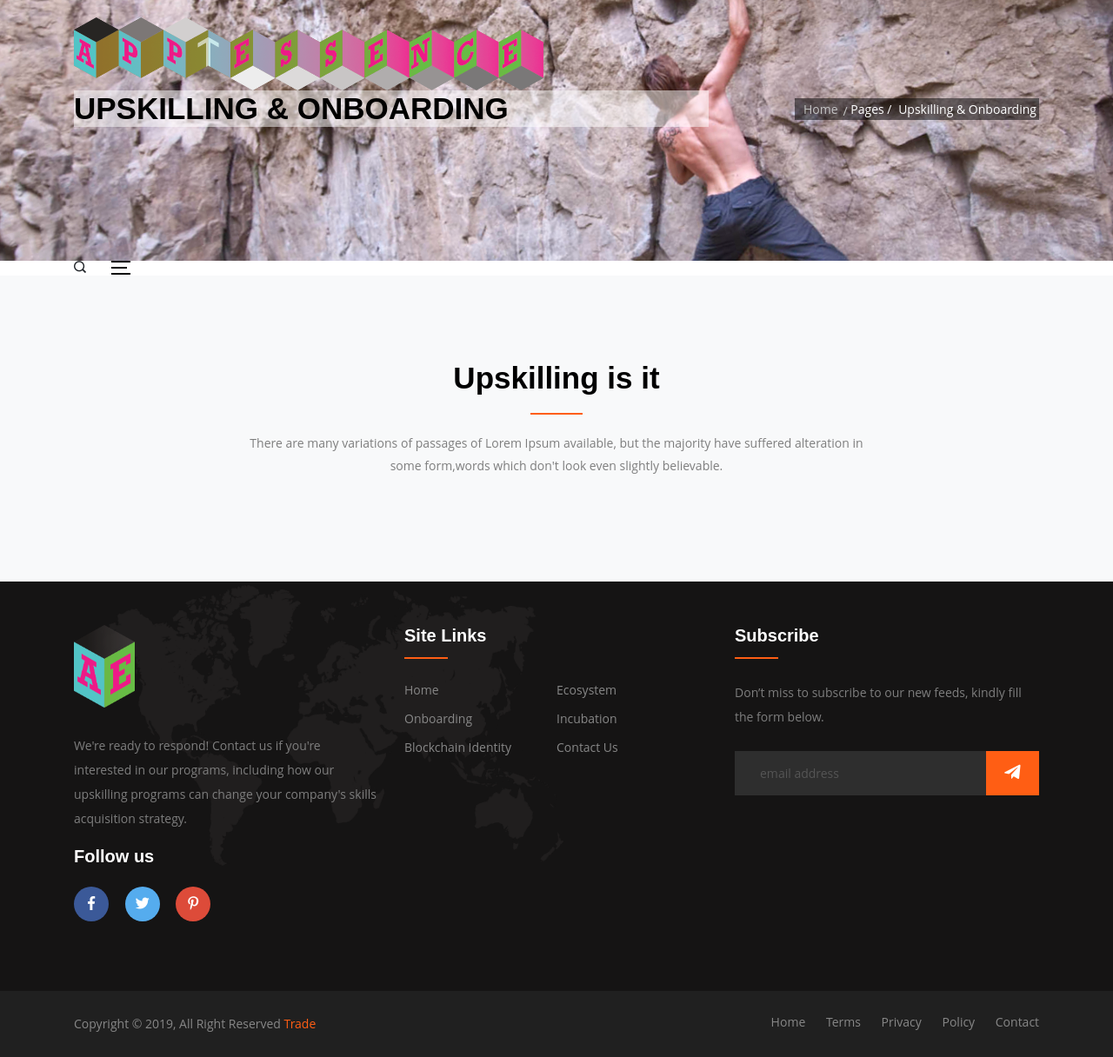
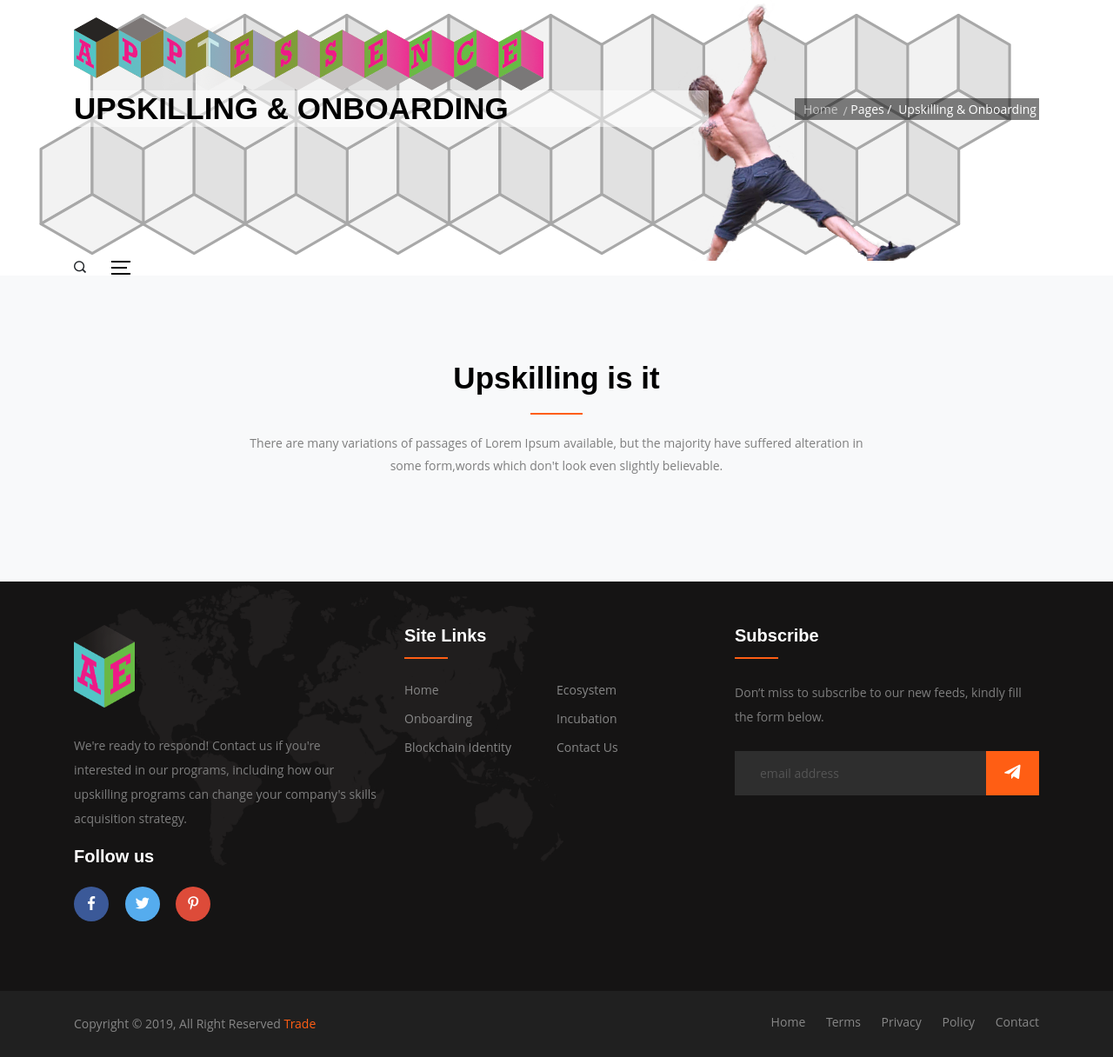
Before and after one commit to apptessence/apptessence.github.io, a Jekyll site: the page built from pages/upskilling.html, in a window 1280 px wide. Shown: the whole page at 87% size. Built offline with Jekyll 4.4.1, drawn with Linux system fonts in a browser that asks for light colours.

Commit message:
sorting out basic header images

```diff
--- a/pages/ecosystem.html
+++ b/pages/ecosystem.html
@@ -1,7 +1,7 @@
 ---
 layout: page
 title: Our Ecosystem
-image: ../assets/img/ricePhone.png
+image: ../assets/img/ecosystem.png
 ---
 
 <!-- services-area -->
--- a/pages/incubator.html
+++ b/pages/incubator.html
@@ -1,6 +1,7 @@
 ---
 layout: page
 title: Incubating the Village
+image: ../assets/img/incubate.png
 ---
 {% include incubation.html %}
 <!-- {% include related_projects.html %} -->
--- a/pages/upskilling.html
+++ b/pages/upskilling.html
@@ -1,7 +1,7 @@
 ---
 layout: page
 title: Upskilling & Onboarding
-image: ../assets/img/climbing.jpg
+image: ../assets/img/climber.png
 ---
 
 {% include upskilling.html %}
```
Also changed, not shown: assets/img/climber.png (added), assets/img/ecosystem.png (added), assets/img/incubate.png (added).
